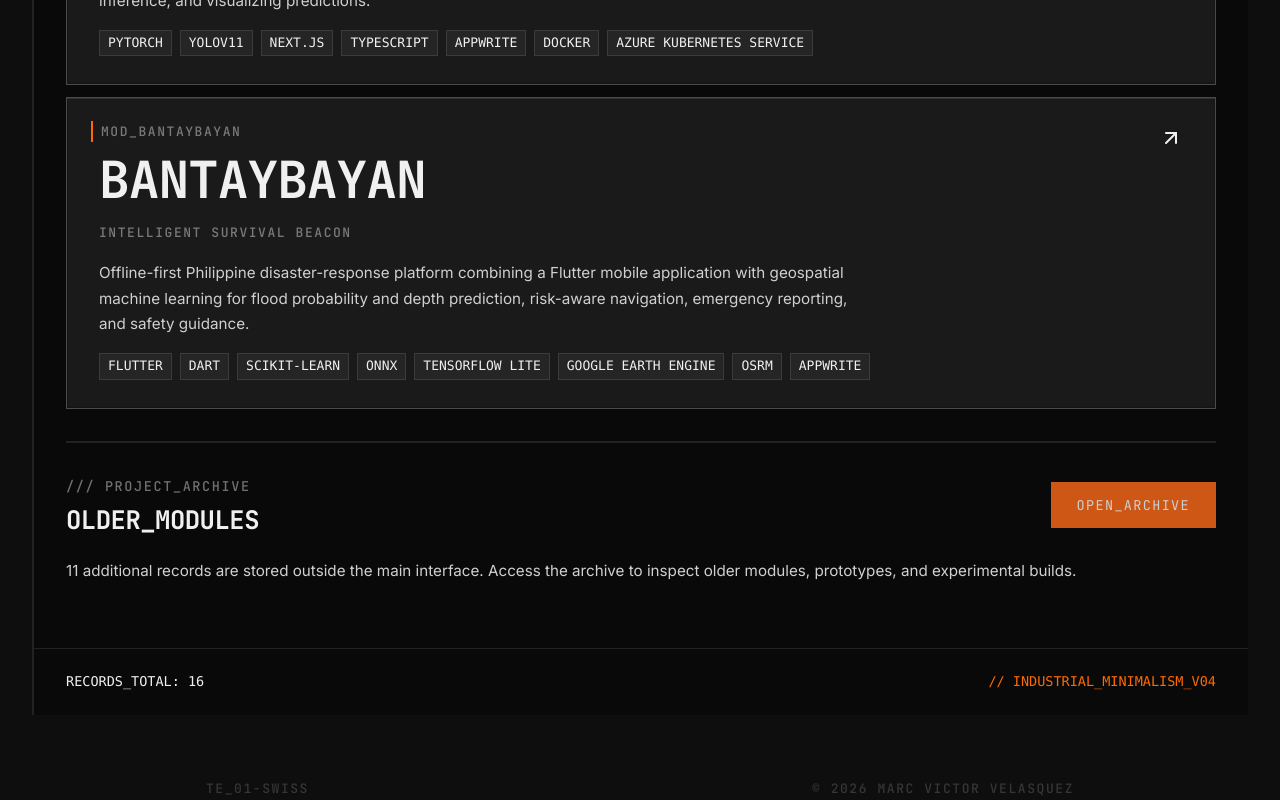
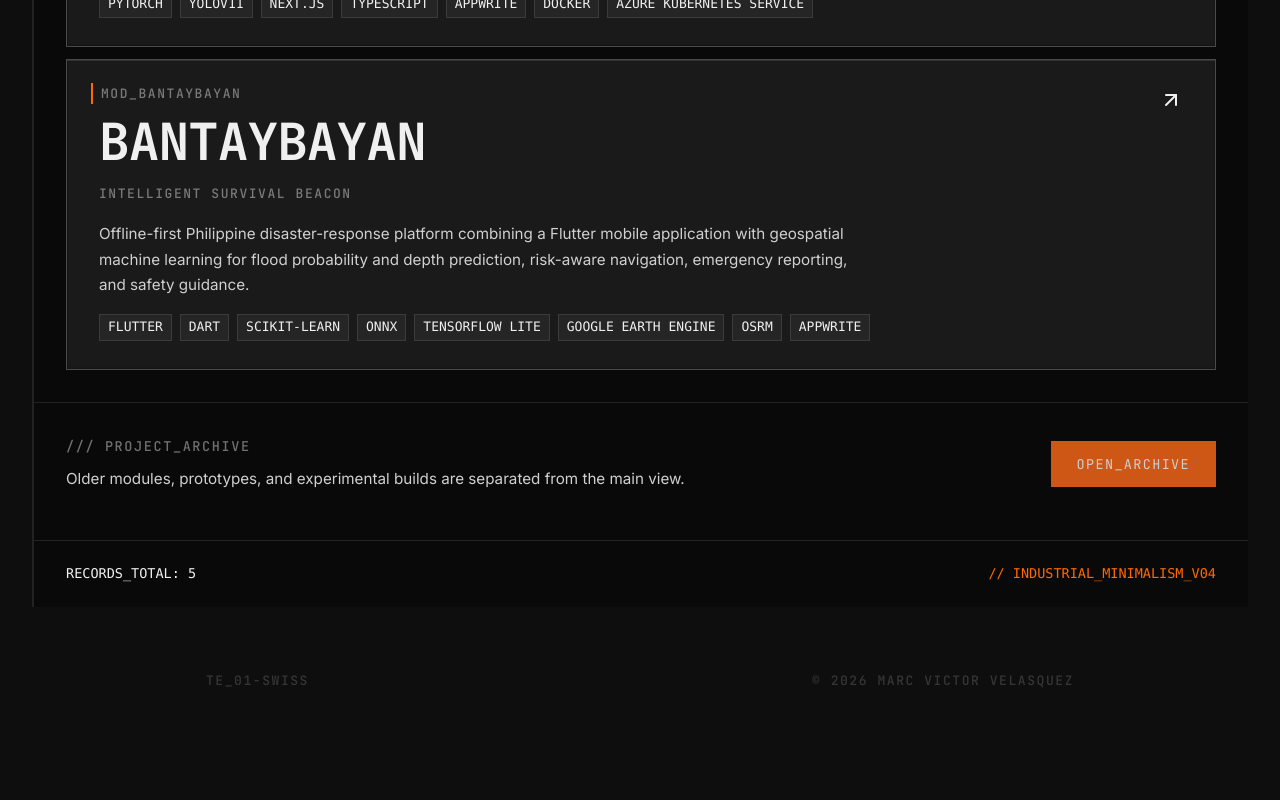
Before and after one commit to marccodesstuff/marccodesstuff-portfolio, a React (Vite) app: page /projects in a window 1280 px wide. Shown: the part 1485-2285 px from the top of the page. After the commit the page ends 2177 px from the top, so only its background shows below. Built offline with nearby package versions, Linux system fonts and the light colour scheme.

Commit message:
Fix featured/archive split and remove dead archive imports

```diff
--- a/src/pages/ProjectsArchivePage.tsx
+++ b/src/pages/ProjectsArchivePage.tsx
@@ -2,8 +2,7 @@ import { useState } from 'react'
 import { ArrowUpRight, X, Cpu } from 'lucide-react'
 import { usePageTransition } from '../components/PageTransition'
 
-// Import all archive project data files
-import projectsData from '../data/projects.json'
+// Import archive project data files
 import sgpClipperData from '../data/projects/sgp-clipper.json'
 import typhoonBeaconData from '../data/projects/typhoon-beacon.json'
 import kneeDetectionData from '../data/projects/knee-detection.json'
@@ -29,7 +28,6 @@ const ProjectsArchivePage = () => {
   const { navigateWithTransition } = usePageTransition()
 
   const archiveProjects: Project[] = [
-    projectsData[5],
     sgpClipperData,
     typhoonBeaconData,
     kneeDetectionData,
--- a/src/pages/ProjectsPage.tsx
+++ b/src/pages/ProjectsPage.tsx
@@ -4,14 +4,6 @@ import { usePageTransition } from '../components/PageTransition'
 
 // Import all project JSON files
 import projectsData from '../data/projects.json'
-import sgpClipperData from '../data/projects/sgp-clipper.json'
-import typhoonBeaconData from '../data/projects/typhoon-beacon.json'
-import kneeDetectionData from '../data/projects/knee-detection.json'
-import aiDirectorData from '../data/projects/ai-director.json'
-import monitoredQuizData from '../data/projects/monitored-quiz.json'
-import bodyMicrogamesData from '../data/projects/body-microgames.json'
-import waterManagementData from '../data/projects/water-management.json'
-import pageShutterData from '../data/projects/pageshutter.json'
 
 interface FeaturedProject {
   id: string
@@ -36,22 +28,6 @@ const ProjectsPage = () => {
     projectsData[4],
   ]
 
-  const archiveProjects = [
-    projectsData[5],
-    sgpClipperData,
-    typhoonBeaconData,
-    kneeDetectionData,
-    aiDirectorData,
-    monitoredQuizData,
-    bodyMicrogamesData,
-    waterManagementData,
-    pageShutterData,
-    { id: 'trestle', title: 'Trestle', tagline: 'Block-Based Word Processor', description: 'A block-based word processor that auto-arranges your content to avoid whitespace and optimize layout.', tech: ['Flutter', 'Dart', 'Database Management', 'AWS Deployment'], date: 'Sep 2024 - Dec 2024', status: 'completed', icon: 'TextAlignJustify' } as any,
-    { id: 'water-management-v1', title: 'Water Management and Processing Web Application', tagline: 'Environmental Data Platform', description: 'Developed a full-stack web application using Next.js for client and server operations and Express.js to handle mySQL database connectivity.', tech: ['Next.js', 'Express.js', 'mySQL', 'RESTful API'], date: 'May 2024', status: 'completed', icon: 'Database' } as any,
-  ]
-
-  const projects = [...featuredProjects, ...archiveProjects]
-
   return (
     <main className="p-4 lg:p-8">
       <div className="max-w-[1400px] mx-auto border-t-2 border-l-2 border-white/10 bg-black/30 min-h-screen">
@@ -64,7 +40,7 @@ const ProjectsPage = () => {
               <h1 className="text-3xl sm:text-4xl md:text-5xl font-black uppercase tracking-tighter mb-2">
                 Projects_Archive.EXE
               </h1>
-              <p className="te-label text-sm sm:text-base mt-0">HARDWARE_MODULES_01_THRU_19</p>
+              <p className="te-label text-sm sm:text-base mt-0">FEATURED_MODULES_01_THRU_05</p>
             </div>
 
             <button
@@ -81,9 +57,6 @@ const ProjectsPage = () => {
 
         {/* Projects grid */}
         <div className="px-4 sm:px-8 py-6 lg:py-8">
-          {/* Featured projects */}
-          <div className="mb-8">
-            <p className="te-label text-xs text-te-muted uppercase mb-4 tracking-widest">/// FEATURED_MODULES_01_THRU_05</p>
           <div className="grid grid-cols-1 gap-3">
             {featuredProjects.map((project) => (
               <div
@@ -151,34 +124,30 @@ const ProjectsPage = () => {
         </div>
 
         {/* Archive section */}
-          <div>
-            <div className="border-t-2 border-white/10 pt-8">
-              <div className="flex flex-col sm:flex-row sm:items-center justify-between mb-6 gap-4">
+        <div className="px-4 sm:px-8 py-6 lg:py-8 border-t border-white/10">
+          <div className="flex flex-col sm:flex-row sm:items-center justify-between gap-4">
             <div>
               <p className="te-label text-xs text-te-muted uppercase mb-2 tracking-widest">/// PROJECT_ARCHIVE</p>
-                  <h3 className="text-xl sm:text-2xl font-black uppercase tracking-tighter">OLDER_MODULES</h3>
+              <p className="text-sm text-te-muted font-mono">
+                Older modules, prototypes, and experimental builds are separated from the main view.
+              </p>
             </div>
             <button
               onClick={() => {
                 window.tactileFeedback?.playClickSound();
                 navigateWithTransition('/projects/archive');
               }}
-                  className="te-button primary text-xs py-2 px-5 opacity-80 hover:opacity-100"
+              className="te-button primary text-xs py-2 px-5 opacity-80 hover:opacity-100 self-start sm:self-auto"
             >
               OPEN_ARCHIVE
             </button>
-              </div>
-              <p className="text-sm text-te-muted font-mono mb-4">
-                {archiveProjects.length} additional records are stored outside the main interface. Access the archive to inspect older modules, prototypes, and experimental builds.
-              </p>
-            </div>
           </div>
         </div>
 
         {/* Footer */}
         <footer className="px-4 sm:px-8 py-6 border-t border-white/10 mt-4">
           <div className="flex flex-col sm:flex-row gap-2 items-center justify-between text-xs font-mono text-te-muted">
-            <span>RECORDS_TOTAL: {projects.length}</span>
+            <span>RECORDS_TOTAL: {featuredProjects.length}</span>
             <span className="text-orange-500">// INDUSTRIAL_MINIMALISM_V04</span>
           </div>
         </footer>
```
Lines whose indentation alone changed are shown as unchanged.
